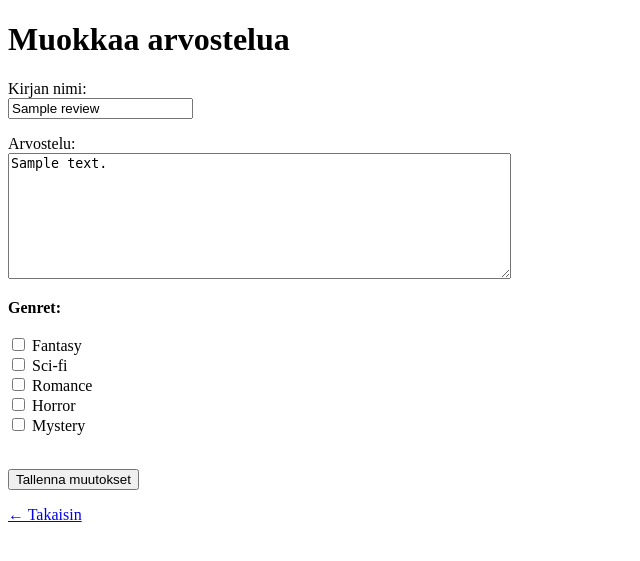
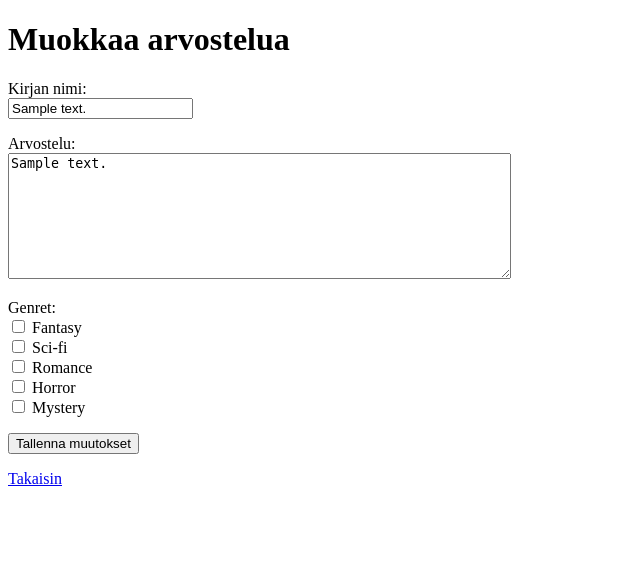
Before and after one commit to eelix-ok/kirja-arvostelu-sovellus, a Flask app: template templates/edit.html in a window 1280 px wide. Shown: the top 561 px of the page, without its empty margins (0-640 px from the left). Run offline with Flask 3, Linux system fonts and the light colour scheme; the template is opened without the code that fills it: most values are stand-ins (such as "Sample title", 1, 10 or a date in 2020).

Commit message:
Fixed editing a review

```diff
--- a/app.py
+++ b/app.py
@@ -169,18 +169,16 @@ def create_review():
 def edit(id):
     user_id = get_user_id()
 
-    review = db.query(
-        "SELECT id, title, review, user_id FROM reviews WHERE id = ?",
-        (id,)
-    )
+    review = db.query("""
+        SELECT id, title, review
+        FROM reviews
+        WHERE id = ? AND user_id = ?
+    """, (id, user_id))
 
     if not review:
-        return "Ei löydy", 404
+        return "Ei oikeuksia tai ei löydy", 403
 
     review = review[0]
-
-    if review[3] != user_id:
-        return "Ei oikeuksia", 403
 
     genres = db.query("""
         SELECT genres.name
@@ -189,9 +187,13 @@ def edit(id):
         WHERE review_genres.review_id = ?
     """, (id,))
 
-    review = list(review) + [", ".join([g[0] for g in genres])]
+    genre_list = [g[0] for g in genres]
 
-    return render_template("edit.html", review=review)
+    return render_template(
+        "edit.html",
+        review=review,
+        genres=genre_list
+    )
 
 
 # ---------------- UPDATE ----------------
--- a/templates/edit.html
+++ b/templates/edit.html
@@ -8,64 +8,63 @@
 
 <h1>Muokkaa arvostelua</h1>
 
-<form action="/update" method="post">
+<form method="POST" action="/update">
 
-  <!-- hidden id -->
-  <input type="hidden" name="id" value="{{ review['id'] }}">
+  <input type="hidden" name="id" value="{{ review[0] }}">
 
   <p>
     Kirjan nimi:<br>
-    <input type="text" name="title" value="{{ review['title'] }}" required>
+    <input type="text" name="title" value="{{ review[1] }}">
   </p>
 
   <p>
     Arvostelu:<br>
-    <textarea name="review" rows="8" cols="60" required>{{ review['review'] }}</textarea>
+    <textarea name="review" rows="8" cols="60">{{ review[2] }}</textarea>
   </p>
 
   <p>
-    <b>Genret:</b><br><br>
+    Genret:<br>
+
+    {% set current = genres %}
 
     <label>
       <input type="checkbox" name="genres" value="fantasy"
-        {% if "fantasy" in review["genres"] %}checked{% endif %}>
+      {% if "fantasy" in current %}checked{% endif %}>
       Fantasy
     </label><br>
 
     <label>
       <input type="checkbox" name="genres" value="scifi"
-        {% if "scifi" in review["genres"] %}checked{% endif %}>
+      {% if "scifi" in current %}checked{% endif %}>
       Sci-fi
     </label><br>
 
     <label>
       <input type="checkbox" name="genres" value="romance"
-        {% if "romance" in review["genres"] %}checked{% endif %}>
+      {% if "romance" in current %}checked{% endif %}>
       Romance
     </label><br>
 
     <label>
       <input type="checkbox" name="genres" value="horror"
-        {% if "horror" in review["genres"] %}checked{% endif %}>
+      {% if "horror" in current %}checked{% endif %}>
       Horror
     </label><br>
 
     <label>
       <input type="checkbox" name="genres" value="mystery"
-        {% if "mystery" in review["genres"] %}checked{% endif %}>
+      {% if "mystery" in current %}checked{% endif %}>
       Mystery
     </label><br>
 
   </p>
-
-  <br>
 
   <button type="submit">Tallenna muutokset</button>
 
 </form>
 
 <p>
-  <a href="/">← Takaisin</a>
+  <a href="/">Takaisin</a>
 </p>
 
 </body>
```
